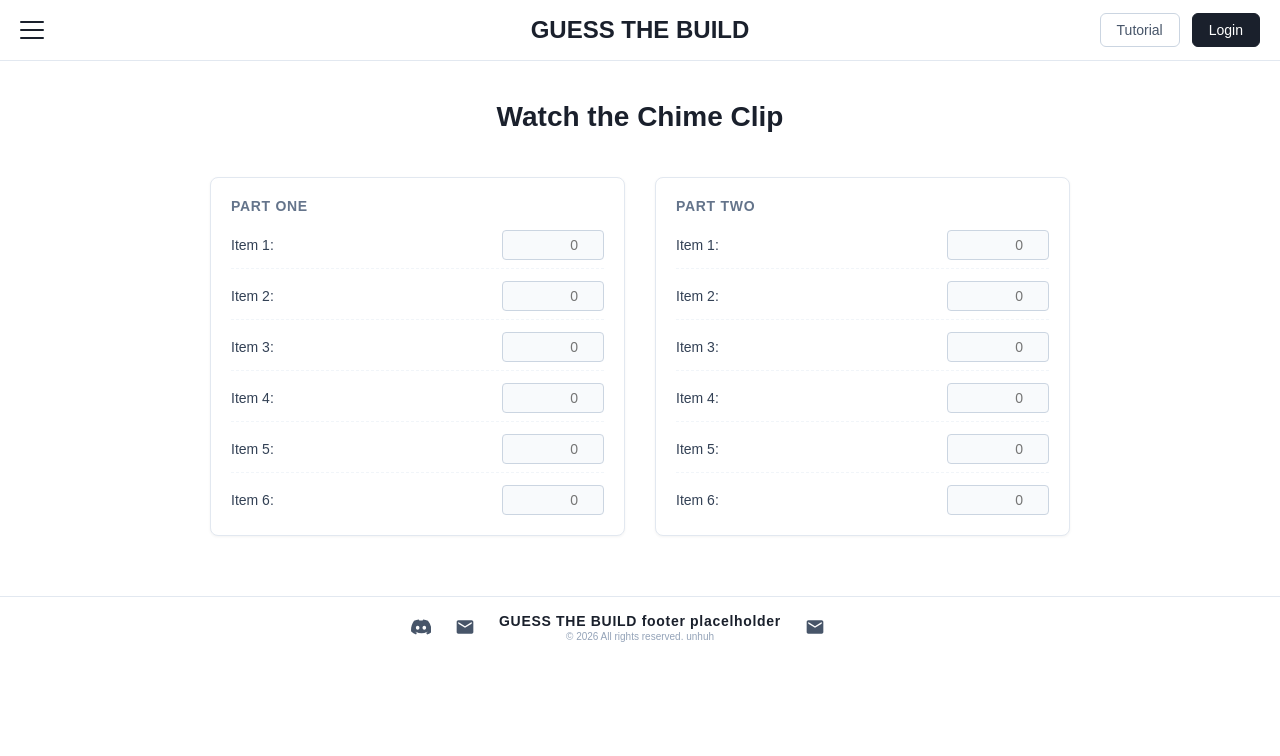
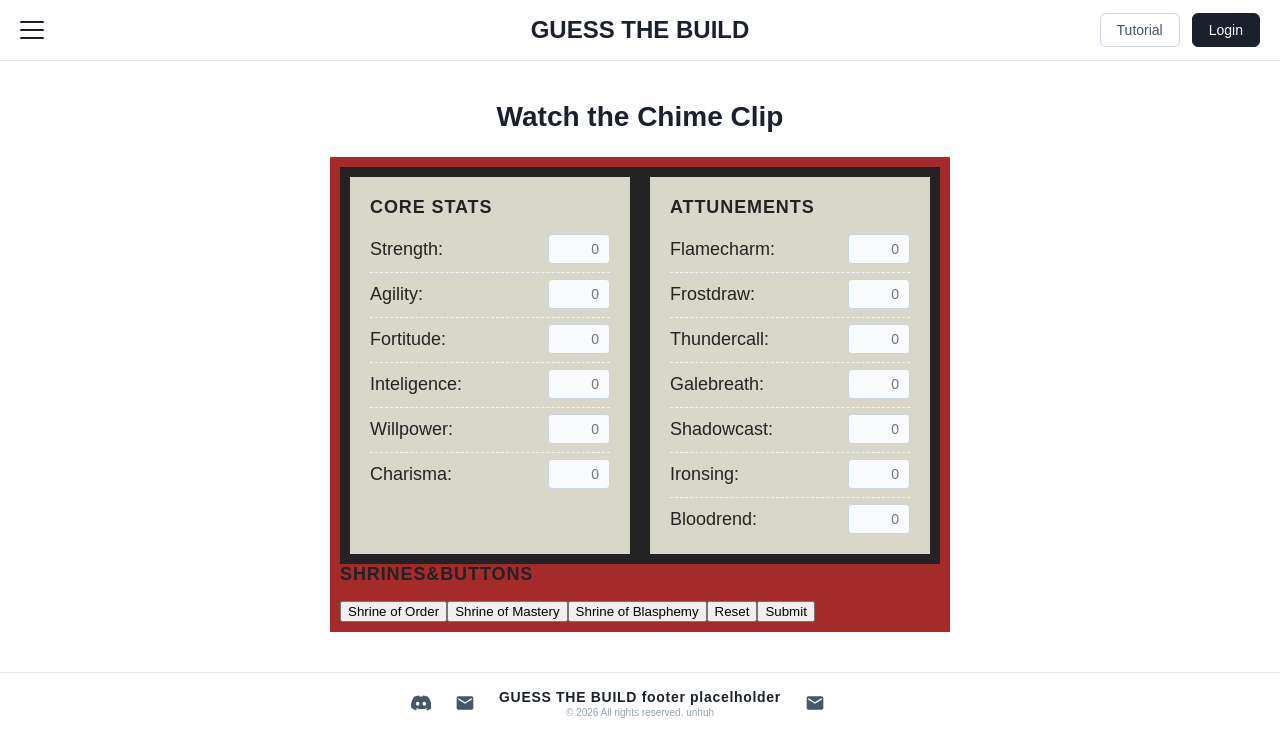
Before and after one commit to MATEW-V/DW_GTB, a React (Vite) app in the folder client/: page / in a window 1280 px wide. Shown: the top 756 px of the page. Built offline with nearby package versions, Linux system fonts and the light colour scheme.

Commit message:
feature progress

```diff
--- a/client/src/components/Feature.css
+++ b/client/src/components/Feature.css
@@ -1,8 +1,11 @@
 .feature-wrapper {
   width: 100%;
-  max-width: 900px; /* Aligned nicely for two columns */
+  max-width: 620px;
+  height: 100%;
+  max-height: 1400px;
   margin: 0 auto;
-  padding: 20px;
+  padding: 10px;
+  background-color: brown;
   box-sizing: border-box;
 }
 
@@ -10,24 +13,25 @@
 .feature-side-grid {
   display: grid;
   grid-template-columns: repeat(2, 1fr); /* 2 Equal Columns */
-  gap: 30px; /* Space between the left and right card */
+  background-color: aliceblue;
+  width: 600px;
 }
 
 /* Individual card container block */
 .feature-part-card {
-  background-color: #ffffff;
-  border: 1px solid #e2e8f0;
-  border-radius: 8px;
+  background-color: #d8d7ca;
+  border: 10px solid #232323;
   padding: 20px;
+  width: 240px;
   box-shadow: 0 1px 3px rgba(0, 0, 0, 0.05);
 }
 
 .part-title {
   margin: 0 0 16px 0;
-  font-size: 14px;
+  font-size: 18px;
   font-weight: 700;
   letter-spacing: 0.05em;
-  color: #64748b;
+  color: #232323;
   text-transform: uppercase;
 }
 
@@ -35,7 +39,7 @@
 .vertical-rows-container {
   display: flex;
   flex-direction: column;
-  gap: 12px; /* Spaces layout lines vertically */
+  gap: 6px; /* Spaces layout lines vertically */
 }
 
 /* Single line item layout separating text from its input box */
@@ -53,13 +57,13 @@
 }
 
 .feature-label-text {
-  font-size: 14px;
+  font-size: 18px;
   font-weight: 500;
-  color: #334155;
+  color: #232323;
 }
 
 .feature-input-box {
-  width: 80px;
+  width: 40px;
   padding: 6px 10px;
   font-size: 14px;
   border: 1px solid #cbd5e1;
--- a/client/src/components/Feature.jsx
+++ b/client/src/components/Feature.jsx
@@ -3,31 +3,52 @@ import './Feature.css';
 
 export default function Feature() {
   const [partAValues, setPartAValues] = useState(Array(6).fill(''));
-  const [partBValues, setPartBValues] = useState(Array(6).fill(''));
+  const [partBValues, setPartBValues] = useState(Array(7).fill(''));
 
 const handleAChange = (index, value) => {
-    setPartAValues(prev => prev.map((val, i) => i === index ? value : val));
+  // Strip everything that isn't a digit
+  let cleanValue = value.replace(/[^0-9]/g, '');
+
+  // Cap between 0 and 100
+  if (cleanValue !== '') {
+    const num = Number(cleanValue);
+    if (num > 100) cleanValue = '100';
+    if (num < 0) cleanValue = '0';
+  }
+
+  setPartAValues(prev => prev.map((val, i) => i === index ? cleanValue : val));
 };
 
 const handleBChange = (index, value) => {
-    setPartBValues(prev => prev.map((val, i) => i === index ? value : val));
+  // Strip everything that isn't a digit
+  let cleanValue = value.replace(/[^0-9]/g, '');
+
+  // Cap between 0 and 100
+  if (cleanValue !== '') {
+    const num = Number(cleanValue);
+    if (num > 100) cleanValue = '100';
+    if (num < 0) cleanValue = '0';
+  }
+
+  setPartBValues(prev => prev.map((val, i) => i === index ? cleanValue : val));
 };
 
-  const labels = ["Item 1", "Item 2", "Item 3", "Item 4", "Item 5", "Item 6"];
+
+  const coreLabels = ["Strength", "Agility", "Fortitude", "Inteligence", "Willpower", "Charisma"];
+  const attunmentLabels = ["Flamecharm", "Frostdraw", "Thundercall", "Galebreath", "Shadowcast", "Ironsing", "Bloodrend"];
 
   return (
     <div className="feature-wrapper">
       <div className="feature-side-grid">
-
-        {/* Left Feature Card (Part A) */}
+        {/* Core stats */}
         <div className="feature-part-card">
-          <h3 className="part-title">PART ONE</h3>
+          <h3 className="part-title">Core Stats</h3>
           <div className="vertical-rows-container">
-            {labels.map((label, index) => (
+            {coreLabels.map((coreLabels, index) => (
               <div key={`partA-${index}`} className="feature-row-line">
-                <span className="feature-label-text">{label}:</span>
+                <span className="feature-label-text">{coreLabels}:</span>
                 <input
-                  type="number"
+                    type="text"
                     className="feature-input-box"
                     placeholder="0"
                     value={partAValues[index]}
@@ -37,16 +58,15 @@ export default function Feature() {
             ))}
           </div>
         </div>
-
-        {/* Right Feature Card (Part B) */}
+        {/* Attunement stats*/}
         <div className="feature-part-card">
-          <h3 className="part-title">PART TWO</h3>
+          <h3 className="part-title">Attunements</h3>
           <div className="vertical-rows-container">
-            {labels.map((label, index) => (
+            {attunmentLabels.map((attunmentLabels, index) => (
               <div key={`partB-${index}`} className="feature-row-line">
-                <span className="feature-label-text">{label}:</span>
+                <span className="feature-label-text">{attunmentLabels}:</span>
                 <input
-                  type="number"
+                    type="text"
                     className="feature-input-box"
                     placeholder="0"
                     value={partBValues[index]}
@@ -56,8 +76,15 @@ export default function Feature() {
             ))}
           </div>
         </div>
-
-      </div>
+      </div>{/* featuresidegrid */}
+      <div className="feature-buttons">
+        <h3 className="part-title">SHRINES&BUTTONS</h3>
+            <button className="soo">Shrine of Order</ button>
+            <button className="som">Shrine of Mastery</ button>
+            <button className="sob">Shrine of Blasphemy</ button>
+            <button className="reset">Reset</ button>
+            <button className="submit">Submit</ button>
+      </div> {/* shrine, submit, extra buttons*/}
     </div>
   );
 }
```
Lines whose indentation alone changed are shown as unchanged.
